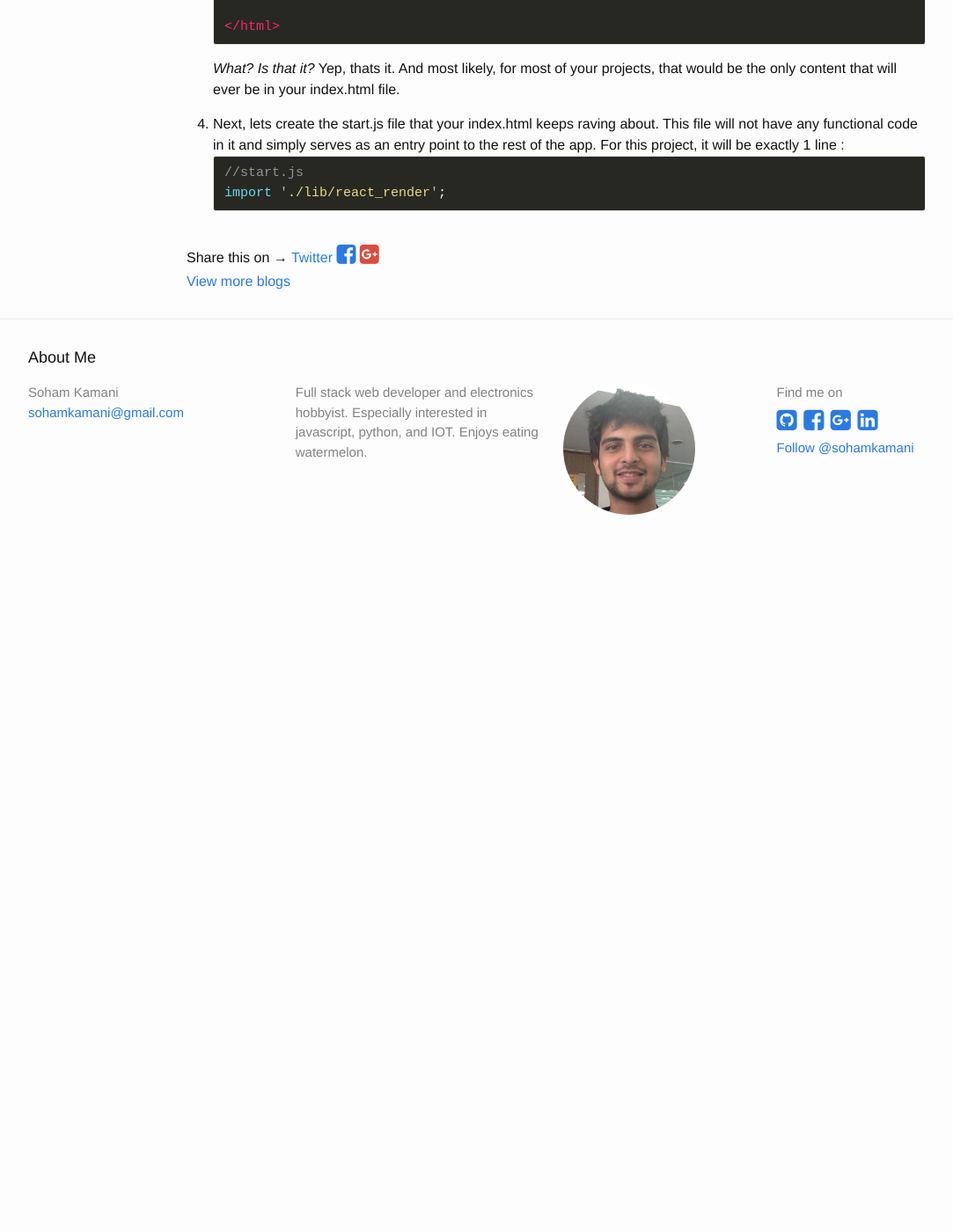
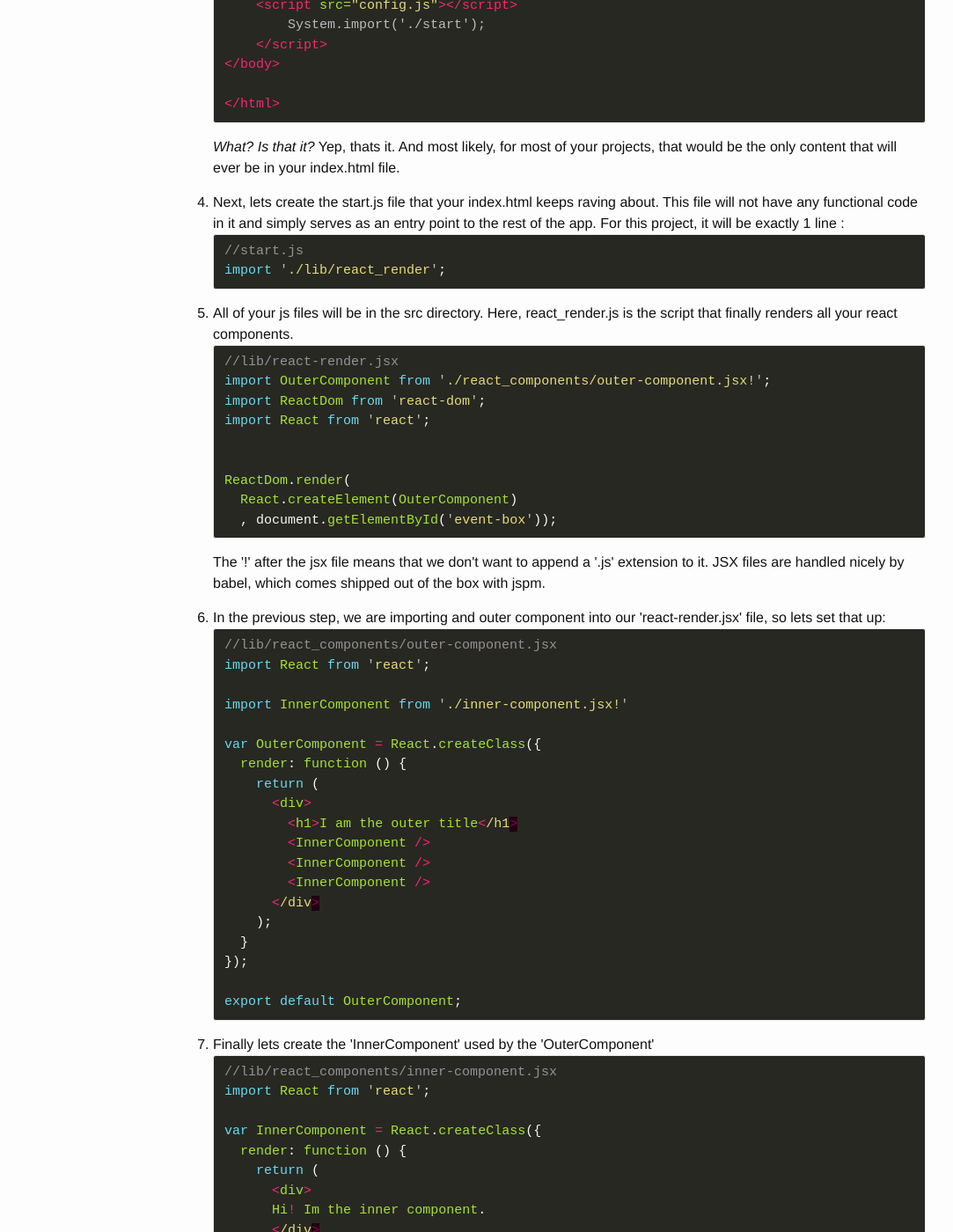
Before and after one commit to sohamkamani/sohamkamani.github.io, a Jekyll site: the page built from _posts/2015-08-31-react-jspm-es6.md, in a window 1280 px wide and 1400 px high, scrolled down 1329 px. Shown: the whole window at 88% size, without its empty margins (8-1091 px from the left). Built offline with Jekyll 4.4.1, drawn with Linux system fonts in a browser that asks for light colours; nearby versions of some CDN libraries; comment, search, counter and statistics services are not loaded; before the commit the page ends 1959 px from its top, so only the background shows below that; some of the changed text lies outside the part shown.

Commit message:
finished blog content

```diff
--- a/_posts/2015-08-31-react-jspm-es6.md
+++ b/_posts/2015-08-31-react-jspm-es6.md
@@ -13,6 +13,8 @@ author: Soham Kamani
 </style>
 This post is about creating a hello world application using jspm and ES6 with ReactJs.
 
+Feeling lazy and just want to see the code? Go Here
+
 Although jspm and ES6 can be used for any type of application, I have specifically targeted React because I feel that the intentions of ES6's module loading specification and ReactJs are all focussed on the same thing, and that is componentization -- separating your logic into small byte sized pieces. Throwing a mountain of script tags in your index.html file for a single page application is just not as appealing as it used to be. The ES6 way of doing things is to only import a piece of functionality when you need it. This marries really well with Reacts principle of separating your markup into its induvidual components, so its only natural that both of them be used together. Don't worry... if you've never heard of jspm before, it's really friendly to new-comers :)
 
 I'm not going to go into the details of what jspm is because it's explained really well on their website, so lets just dive into bootstrapping our hello world application.
@@ -25,6 +27,8 @@ I'm not going to go into the details of what jspm is because it's explained real
 <li>
 Make a new directory, and initialize a new jspm project:  <br/>
   <code>jspm init</code>  <br/>
+  And install all the dependencies we will require:<br>
+  <code>jspm install react react-dom jsx</code><br>
   After all the initialization formalities are done, your folder tree will look something like this:  <br/>
   .  <br/>
   ├── config.js  <br/>
@@ -70,3 +74,67 @@ Make a new directory, and initialize a new jspm project:  <br/>
 import './lib/react_render';
 {% endhighlight %}
 </li>
+<li>
+  All of your js files will be in the src directory. Here, react_render.js is the script that finally renders all your react components.
+{% highlight javascript %}
+//lib/react-render.jsx
+import OuterComponent from './react_components/outer-component.jsx!';
+import ReactDom from 'react-dom';
+import React from 'react';
+
+
+ReactDom.render(
+  React.createElement(OuterComponent)
+  , document.getElementById('event-box'));
+{% endhighlight %}
+The '!' after the jsx file means that we don't want to append a '.js' extension to it. JSX files are handled nicely by babel, which comes shipped out of the box with jspm.
+</li>
+<li>
+  In the previous step, we are importing and outer component into our 'react-render.jsx' file, so lets set that up:
+{% highlight javascript %}
+//lib/react_components/outer-component.jsx
+import React from 'react';
+
+import InnerComponent from './inner-component.jsx!'
+
+var OuterComponent = React.createClass({
+  render: function () {
+    return (
+      <div>
+        <h1>I am the outer title</h1>
+        <InnerComponent />
+        <InnerComponent />
+        <InnerComponent />
+      </div>
+    );
+  }
+});
+
+export default OuterComponent;
+{% endhighlight %}
+</li>
+<li>
+  Finally lets create the 'InnerComponent' used by the 'OuterComponent'
+{% highlight javascript %}
+//lib/react_components/inner-component.jsx
+import React from 'react';
+
+var InnerComponent = React.createClass({
+  render: function () {
+    return (
+      <div>
+      Hi! Im the inner component.
+      </div>
+    );
+  }
+});
+
+export default InnerComponent;
+{% endhighlight %}
+</li>
+
+And... thats it! Run a local server on the root directory of the project and open up the index.html file, and you should see something like this: <br>
+<img src="/assets/images/posts/react-es6-jspm/img1.png"><br>
+As you may have noticed, most of our scripts are pretty small, barely exceeding 20 lines of code. This is because each piece of logic (in this case each react component) is contained in its own file. And, as a bonus, we get all the awesome new features of ES6 to play around with.
+<br>
+If you got lost at any point, here's the source for the entire project.
```
Also changed, not shown: assets/images/posts/react-es6-jspm/img1.png (added).
